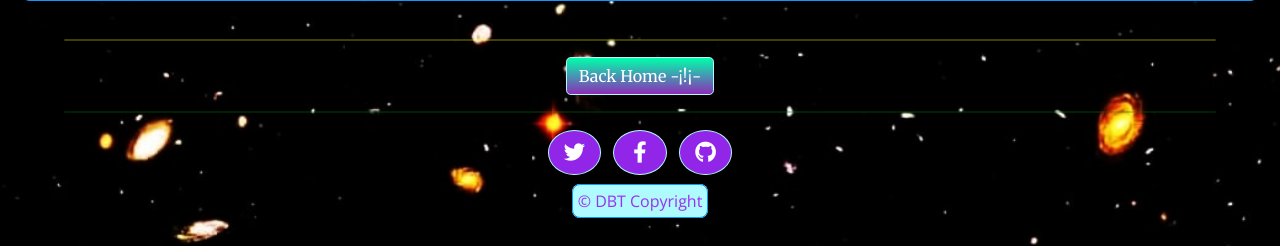
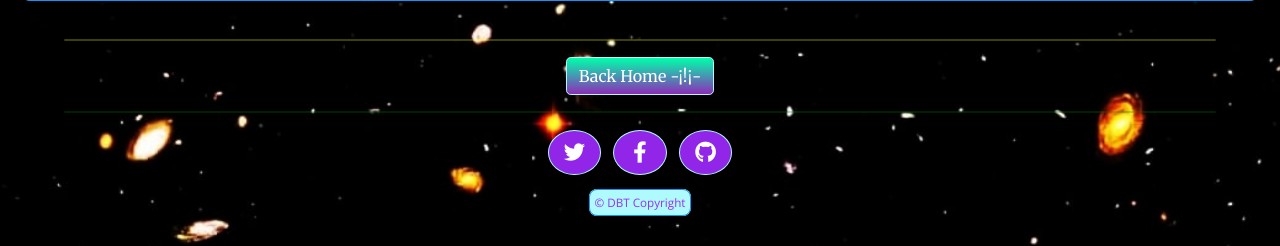
Before and after one commit to isaacaisha/dbt-openai, a Flask app: template templates/show-history.html in a window 1280 px wide. Shown: the part 951-1197 px from the top of the page. Run offline with Flask 3, Linux system fonts and the light colour scheme; the template is opened without the code that fills it, so the values that code supplies are empty; some libraries are stand-ins or nearby versions.

Commit message:
reduce the copyright font-size

```diff
--- a/static/assets/css/style.css
+++ b/static/assets/css/style.css
@@ -280,6 +280,7 @@ hr {
     border-radius: 0.5rem;
     color: #9A30F3;
     font-family: 'Open Sans', 'Helvetica Neue', Helvetica, Arial, sans-serif;
+    font-size: 0.73rem;
     padding: 0.3rem;
 }
 # --------------------------------------------------- 🔥👌🏿💚😇❤️🔥 ---------------------------------------------------#
```
Also changed, not shown: 1 other file.
